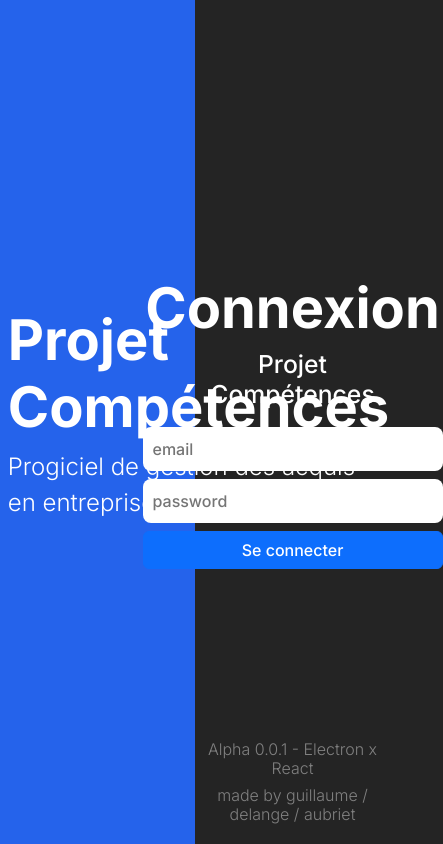
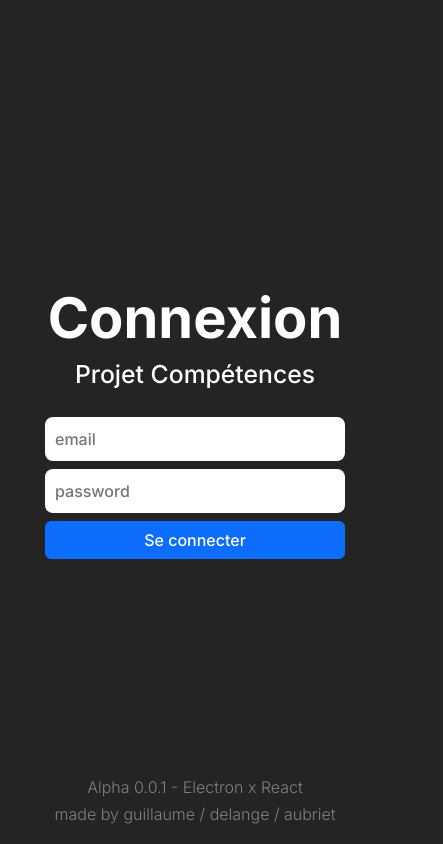
Before and after one commit to MaurrouViff/projet_competences, a React (Vite) app: page / in a window 390 px wide. Shown: the whole page, 443 px wide, since content can reach past the window. Built offline with nearby package versions, Linux system fonts and the light colour scheme; no server answers; the database is empty.

Commit message:
style: responsive design for home page

```diff
--- a/src/assets/css/login.css
+++ b/src/assets/css/login.css
@@ -86,3 +86,21 @@
   font-size: 1rem;
   font-weight: 200;
 }
+
+@media only screen and (max-width: 900px) {
+  .login {
+    display: flex;
+    flex-direction: column;
+    justify-content: center;
+    align-items: center;
+    height: 100vh;
+  }
+
+  .login div {
+    width: 100%;
+  }
+
+  .login .left {
+    display: none;
+  }
+}
```
